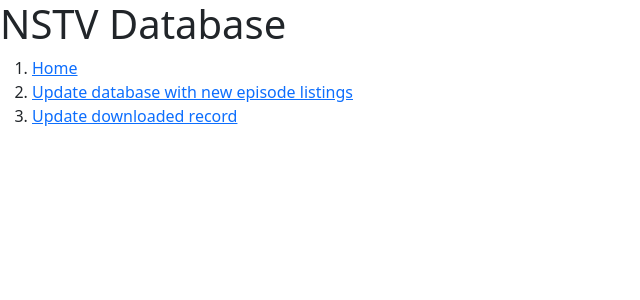
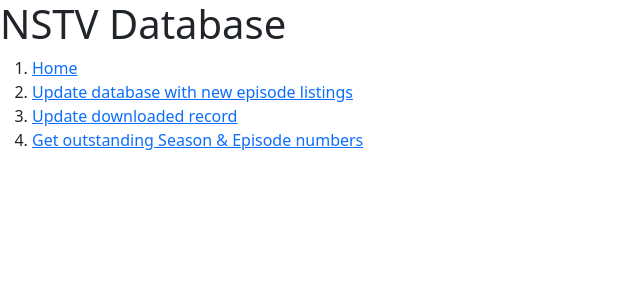
Before and after one commit to kcinnick/nstv_fe2, a Django app: page / in a window 1280 px wide. Shown: the top 300 px of the page, without its empty margins (0-640 px from the left). Run offline with Django 3.2, Linux system fonts and the light colour scheme; data that the repository does not hold is empty.

Commit message:
- add URL & functionality for getting outstanding season/episode numbers for all shows - added docstring & param for forcing HD results - added test for getting outstanding season/episode numbers

```diff
--- a/nstv_fe/urls.py
+++ b/nstv_fe/urls.py
@@ -46,5 +46,10 @@ urlpatterns = [
         "update_downloaded_record_for_episodes_in_show/<show_id>",
         views.update_downloaded_record_for_episodes_in_show,
         name='update_downloaded_records',
+    ),
+    path(
+        "get_outstanding_season_episode_numbers",
+        views.get_outstanding_season_episode_numbers,
+        name='update_downloaded_records',
     )
 ]
--- a/nstv_fe2/views.py
+++ b/nstv_fe2/views.py
@@ -1,5 +1,5 @@
 import os
-
+import imdb
 import plexapi.exceptions
 from django.shortcuts import redirect, render
 from plexapi.server import PlexServer
@@ -29,20 +29,18 @@ def update_downloaded_record_for_episodes_in_show(request, show_id):
         )
     plex_show = plex.library.section('TV Shows').get(django_show_title)
     for episode in plex_show.episodes():
+        season = episode.parentTitle.split()[-1]
+        number = episode.index
         try:
-            season = episode.parentTitle.split()[-1]
-            number = episode.index
             episode_model = Episode.objects.get(title=episode.title)
-            episode_model.downloaded = True
-            episode_model.season = season
-            episode_model.number = number
-            episode_model.save()
         except Episode.DoesNotExist:
             episode_model = Episode.objects.create(
                 title=episode.title,
             )
-            episode_model.downloaded = True
-            episode_model.save()
+        episode_model.downloaded = True
+        episode_model.season = season
+        episode_model.number = number
+        episode_model.save()
 
     return redirect(f'/shows/{show_id}?updated=True')
 
@@ -84,3 +82,34 @@ def search_and_update_show_and_episode_tables(
     #  TODO: seems wrong to have a function just for one line of code
     run_tvtv_scraper()
     return redirect("/")
+
+
+def get_outstanding_season_episode_numbers(
+        request
+):
+    ia = imdb.IMDb()
+    episodes_without_season_episode_numbers = Episode.objects.filter(season=None)
+    print(f'{episodes_without_season_episode_numbers.count()} episodes found.')
+    for episode in episodes_without_season_episode_numbers:
+        print('~~~')
+        print(f'Searching for {episode.title}')
+        try:
+            results = ia.search_episode(episode.title)
+        except imdb._exceptions.IMDbParserError:
+            continue  #  happens if Show entry doesn't have a title
+        try:
+            first_result_for_show = [i for i in results if i['episode of'].lower() == episode.show.title.lower()][0]
+        except IndexError:
+            continue
+        except AttributeError:
+            continue
+        try:
+            episode.season = first_result_for_show['season']
+            episode.number = first_result_for_show['episode']
+        except KeyError:
+            continue
+        episode.save()
+        print(f'Episode {episode.title} of {episode.show.title} season/episode number updated.')
+
+
+    return redirect("/")
--- a/templates/index.html
+++ b/templates/index.html
@@ -28,6 +28,13 @@
                 </div>
             </a>
         </li>
+        <li>
+            <a href="/get_outstanding_season_episode_numbers">
+                <div>
+                    Get outstanding Season & Episode numbers
+                </div>
+            </a>
+        </li>
     </ol>
 </nav>
 
```
Also changed, not shown: nstv_fe2/nzbg.py (+5 -2 lines), nstv_fe2/tests/tests.py (+21 -0 lines).
